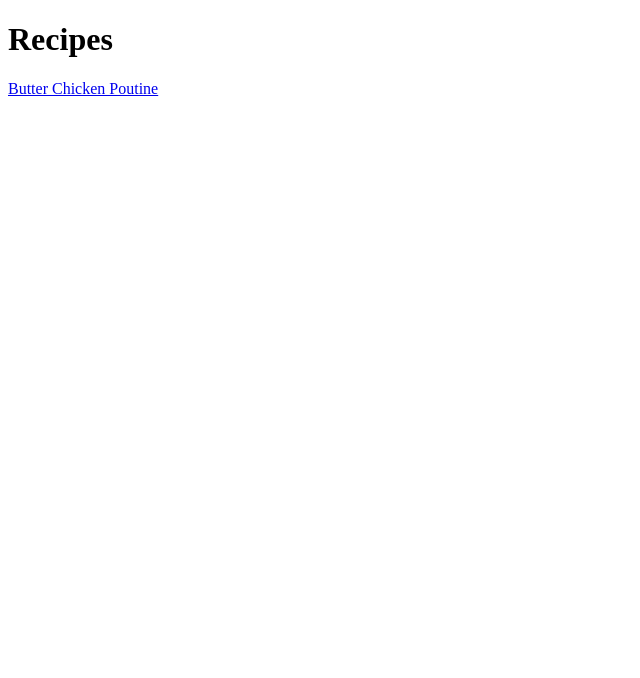
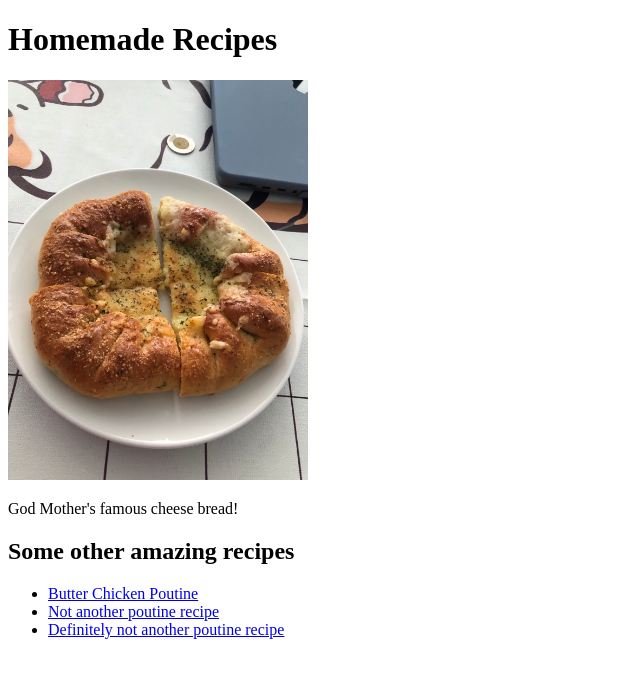
Before and after one commit to CKSK-jp/odin-recipes2, a plain HTML site: page index.html in a window 1280 px wide. Shown: the whole page, without its empty margins (0-640 px from the left). Drawn offline with Linux system fonts and the light colour scheme.

Commit message:
more recipes added and photos

```diff
--- a/index.html
+++ b/index.html
@@ -8,7 +8,23 @@
         </title>
     </head>
     <body>
-        <h1>Recipes</h1>
-        <a href="./recipes.html">Butter Chicken Poutine</a>
+        <h1>Homemade Recipes</h1>
+        <img src="food-photos/cheese bread.jpg" width="300" height="400" alt="Stub food photo of kai ma's cheese bread.">
+        <p>God Mother's famous cheese bread!</p>
+
+        <h2>Some other amazing recipes</h2>
+        <ul>
+            <li>
+                <a href="./recipes.html">Butter Chicken Poutine</a>
+            </li>
+            <li>
+                <a href="./recipes.html">Not another poutine recipe</a>
+            </li>
+            <li>
+                <a href="./recipes.html">Definitely not another poutine recipe</a>
+            </li>
+        </ul>
+
+
     </body>
 </html>
```
Also changed, not shown: recipes.html (+1 -0 lines), food-photos/cheese bread.jpg (added).
